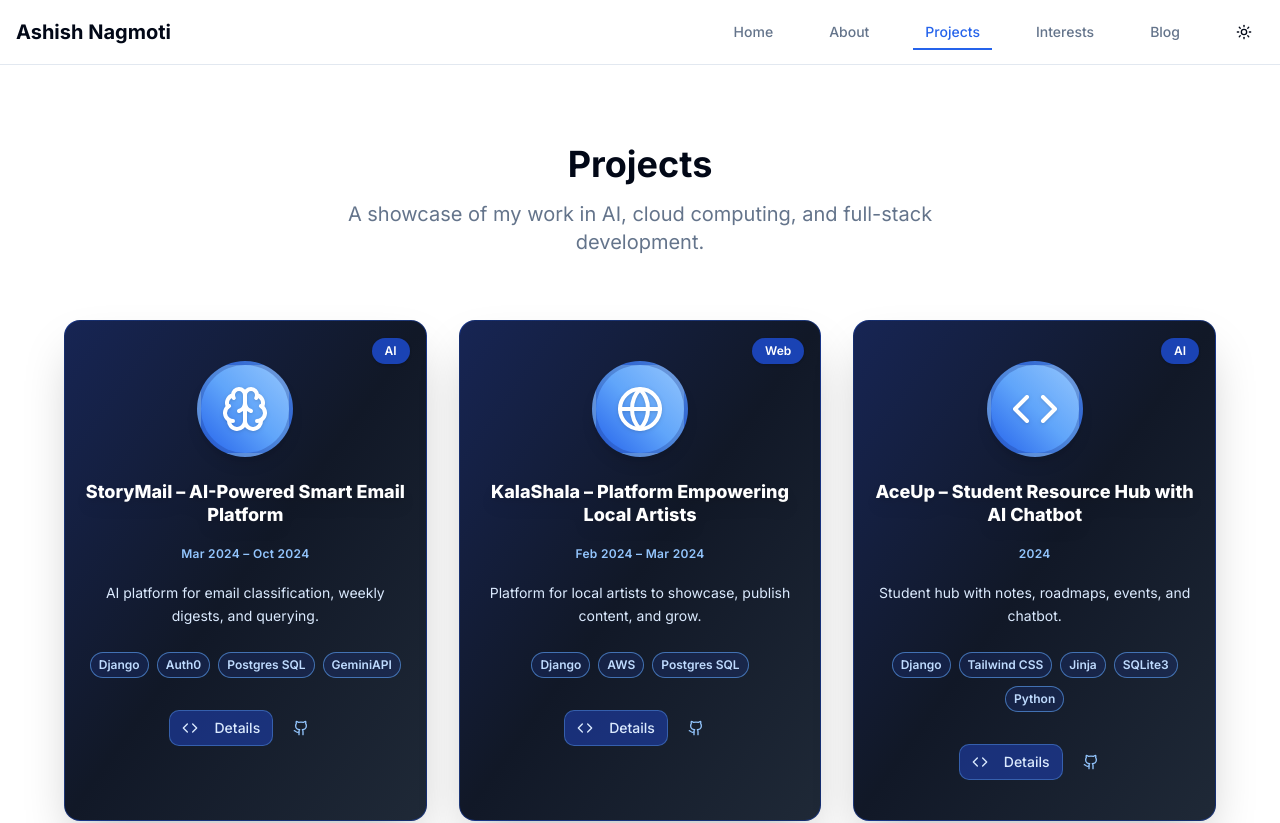
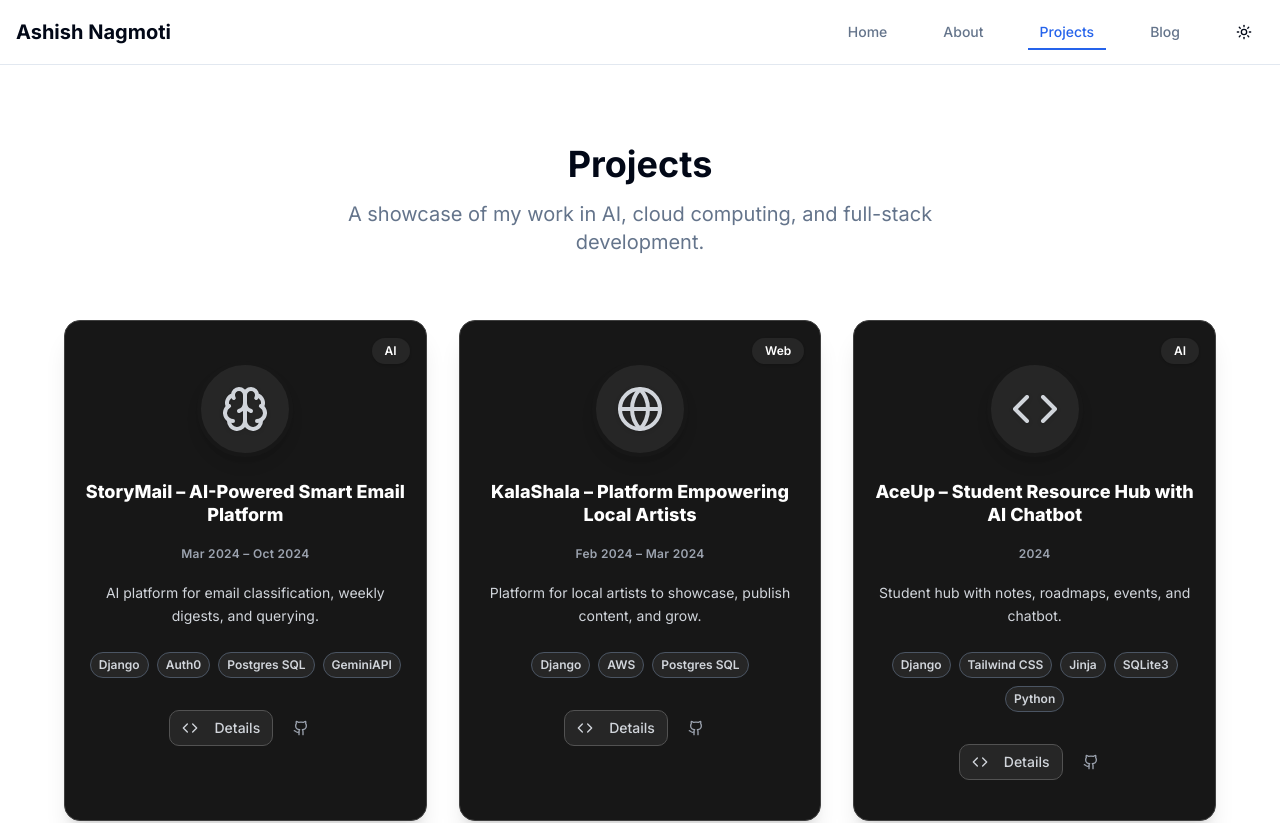
Before and after one commit to ashish-nagmoti/Portfolio, a Next.js app: page /projects in a window 1280 px wide. Shown: the top 823 px of the page. Built offline with nearby package versions, Linux system fonts and the light colour scheme.

Commit message:
CHANGE: colors

```diff
--- a/app/page.tsx
+++ b/app/page.tsx
@@ -40,7 +40,7 @@ export default function Home() {
               animate={{ opacity: 1, scale: 1 }}
               transition={{ duration: 0.8, ease: "easeOut" }}
             >
-              <span className="bg-gradient-to-r from-blue-400 via-purple-500 to-green-400 bg-clip-text text-transparent">
+              <span className="text-gray-200 relative z-10 font-extrabold [text-shadow:_0_1px_3px_rgba(0,0,0,0.8)]">
                 Ashish Nagmoti
               </span>
               <br />
@@ -48,7 +48,7 @@ export default function Home() {
                 initial={{ opacity: 0, x: -50 }}
                 animate={{ opacity: 1, x: 0 }}
                 transition={{ delay: 0.5, duration: 0.8 }}
-                className="text-2xl md:text-4xl text-muted-foreground"
+                className="text-2xl md:text-4xl text-gray-400"
               >
                 AI & DS Student | Backend & Cloud Developer
               </motion.span>
@@ -56,7 +56,7 @@ export default function Home() {
           </motion.div>
 
           <motion.p variants={itemVariants} className="text-xl text-muted-foreground mb-8 max-w-2xl mx-auto">
-            An adaptable and passionate AI and Data Science student at K.K. Wagh Institute of Engineering Education and Research. I love building impactful full-stack applications, with a strong focus on backend development, AI integration, and cloud infrastructure.
+            I love building impactful full-stack applications, with a strong focus on backend development, AI integration, and cloud infrastructure.
           </motion.p>
 
           <motion.div variants={itemVariants} className="flex flex-col sm:flex-row gap-4 justify-center mb-12">
@@ -85,10 +85,10 @@ export default function Home() {
                 whileHover={{ scale: 1.1 }}
                 transition={{ type: "spring", stiffness: 300 }}
               >
-                <div className="p-3 rounded-full bg-primary/10 border">
-                  <item.icon className="h-6 w-6 text-primary" />
+                <div className="p-3 rounded-full bg-gray-900 border border-gray-700">
+                  <item.icon className="h-6 w-6 text-gray-300" />
                 </div>
-                <span className="text-sm text-muted-foreground">{item.label}</span>
+                <span className="text-sm text-gray-400">{item.label}</span>
               </motion.div>
             ))}
           </motion.div>
--- a/app/projects/page.tsx
+++ b/app/projects/page.tsx
@@ -102,20 +102,20 @@ export default function Projects() {
 								whileHover={{ y: -8, scale: 1.04 }}
 								transition={{ type: "spring", stiffness: 300 }}
 							>
-								<Card className="h-full group cursor-pointer overflow-hidden bg-gradient-to-br from-blue-950 via-gray-900 to-gray-800 border border-blue-700/40 shadow-2xl relative rounded-2xl hover:shadow-blue-700/30 transition-all duration-300">
+								<Card className="h-full group cursor-pointer overflow-hidden bg-neutral-900 border border-neutral-700 shadow-xl relative rounded-2xl hover:shadow-neutral-800 transition-all duration-300">
 									<div className="absolute top-4 right-4 z-10">
-										<Badge variant="secondary" className="bg-blue-700/80 text-white text-xs px-3 py-1 rounded-full shadow">{project.category}</Badge>
+										<Badge variant="secondary" className="bg-neutral-800 text-white text-xs px-3 py-1 rounded-full shadow">{project.category}</Badge>
 									</div>
 									<div className="flex flex-col items-center justify-center py-10 gap-4 px-4">
-										<div className="rounded-full bg-gradient-to-tr from-blue-600 via-blue-400 to-blue-300 p-5 mb-2 shadow-lg border-4 border-blue-900/30">
-											<project.icon className="h-12 w-12 text-white drop-shadow" />
+										<div className="rounded-full bg-neutral-800 p-5 mb-2 shadow-lg border-4 border-neutral-900">
+											<project.icon className="h-12 w-12 text-gray-300 drop-shadow" />
 										</div>
-										<h2 className="text-lg font-extrabold text-white text-center mb-1 leading-tight drop-shadow-lg">{project.title}</h2>
-										<p className="text-xs text-blue-300 font-semibold mb-1 tracking-wide">{project.date}</p>
-										<p className="text-sm text-blue-100 text-center mb-2 leading-relaxed">{project.description}</p>
+										<h2 className="text-lg font-extrabold text-white text-center mb-1 leading-tight">{project.title}</h2>
+										<p className="text-xs text-gray-400 font-semibold mb-1 tracking-wide">{project.date}</p>
+										<p className="text-sm text-gray-300 text-center mb-2 leading-relaxed">{project.description}</p>
 										<div className="flex flex-wrap justify-center gap-2 mb-2">
 											{project.tech.map((tech) => (
-												<Badge key={tech} variant="outline" className="text-xs border-blue-400/60 text-blue-200 bg-blue-900/30 px-2 py-1">
+												<Badge key={tech} variant="outline" className="text-xs border-gray-600 text-gray-300 bg-neutral-800 px-2 py-1">
 													{tech}
 												</Badge>
 											))}
@@ -123,32 +123,32 @@ export default function Projects() {
 										<div className="flex gap-2 justify-center mt-2">
 											<Dialog>
 												<DialogTrigger asChild>
-													<Button variant="outline" size="sm" className="bg-blue-800/60 border-blue-400/40 text-blue-100 hover:bg-blue-700/80">
+													<Button variant="outline" size="sm" className="bg-neutral-800 border-neutral-600 text-gray-300 hover:bg-neutral-700">
 														<Code className="h-4 w-4 mr-2" />
 														Details
 													</Button>
 												</DialogTrigger>
-												<DialogContent className="max-w-2xl bg-gray-900 border-blue-700/40">
+												<DialogContent className="max-w-2xl bg-neutral-900 border-neutral-700">
 													<DialogHeader>
-														<DialogTitle className="flex items-center gap-2 text-blue-200">
+														<DialogTitle className="flex items-center gap-2 text-gray-300">
 															<project.icon className="h-5 w-5" />
 															{project.title}
 														</DialogTitle>
 													</DialogHeader>
 													<div className="space-y-4">
-														<p className="text-blue-100">{project.longDescription}</p>
+														<p className="text-gray-300">{project.longDescription}</p>
 														<div>
-															<h4 className="font-semibold mb-2 text-blue-300">Technologies Used:</h4>
+															<h4 className="font-semibold mb-2 text-gray-400">Technologies Used:</h4>
 															<div className="flex flex-wrap gap-2">
 																{project.tech.map((tech) => (
-																	<Badge key={tech} variant="secondary" className="bg-blue-700/80 text-white">
+																	<Badge key={tech} variant="secondary" className="bg-neutral-800 text-white">
 																		{tech}
 																	</Badge>
 																))}
 															</div>
 														</div>
 														<div className="flex gap-2">
-															<Button asChild className="bg-blue-700/80 text-white">
+															<Button asChild className="bg-neutral-800 text-white">
 																<a
 																	href={project.github}
 																	target="_blank"
@@ -159,7 +159,7 @@ export default function Projects() {
 																</a>
 															</Button>
 															{project.demo && project.demo !== "#" && (
-																<Button variant="outline" asChild className="border-blue-400/40 text-blue-100 hover:bg-blue-700/80">
+																<Button variant="outline" asChild className="border-neutral-600 text-gray-300 hover:bg-neutral-700">
 																	<a
 																		href={project.demo}
 																		target="_blank"
@@ -174,13 +174,13 @@ export default function Projects() {
 													</div>
 												</DialogContent>
 											</Dialog>
-											<Button variant="ghost" size="sm" asChild className="hover:bg-blue-800/40">
+											<Button variant="ghost" size="sm" asChild className="hover:bg-neutral-800">
 												<a
 													href={project.github}
 													target="_blank"
 													rel="noopener noreferrer"
 												>
-													<Github className="h-4 w-4 text-blue-300" />
+													<Github className="h-4 w-4 text-gray-400" />
 												</a>
 											</Button>
 										</div>
--- a/components/navigation.tsx
+++ b/components/navigation.tsx
@@ -13,7 +13,6 @@ const navItems = [
   { href: "/", label: "Home" },
   { href: "/about", label: "About" },
   { href: "/projects", label: "Projects" },
-  { href: "/interests", label: "Interests" },
   { href: "/blog", label: "Blog" },
 ]
 
```
Also changed, not shown: 1 other file (tests, documents, lock files or other folders).
